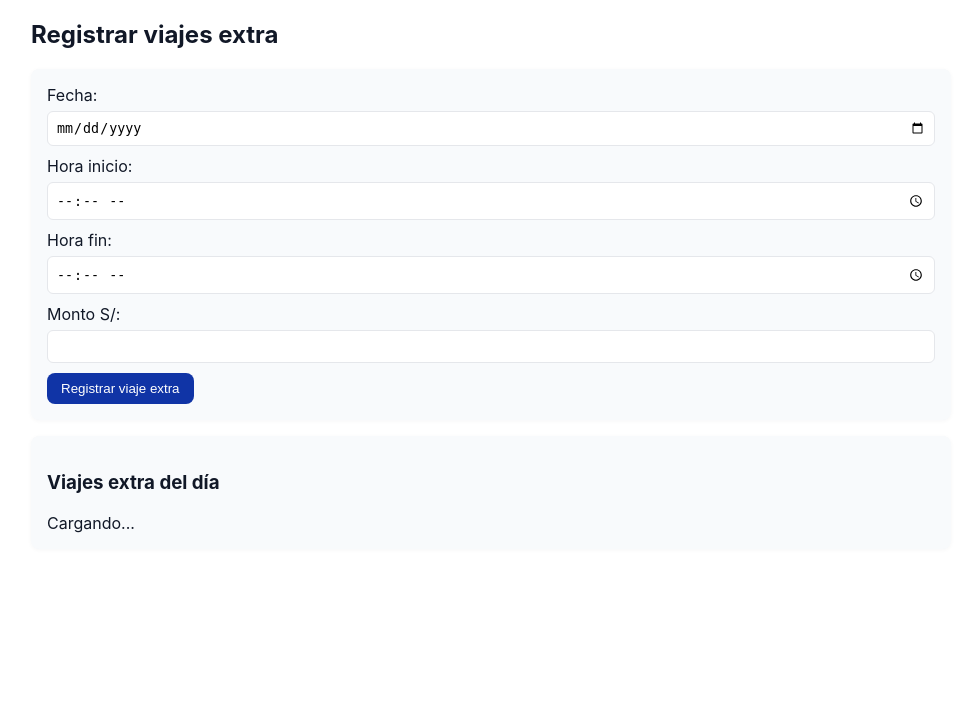
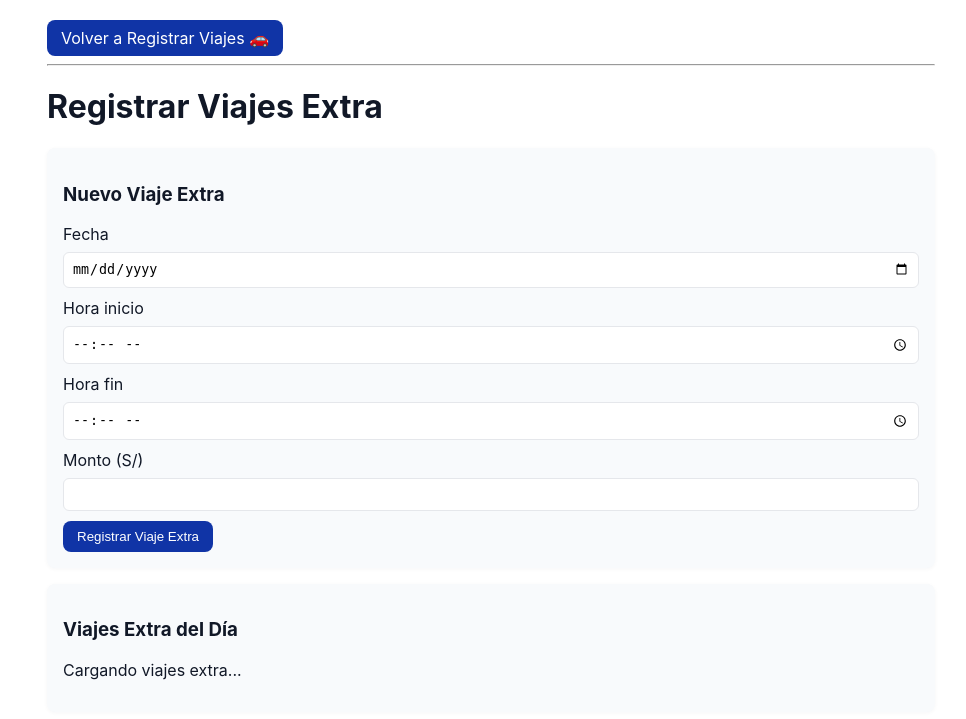
Before and after one commit to ajmonteroa45-del/tripcounterapp, a Flask app: template templates/extras.html in a window 1280 px wide. Shown: the part 53-772 px from the top of the page, without its empty margins (149-1115 px from the left). Run offline with Flask 3, Linux system fonts and the light colour scheme; the template is opened without the code that fills it, so the values that code supplies are empty.

Commit message:
Actualizar extras.html
Date agregado

```diff
--- a/templates/extras.html
+++ b/templates/extras.html
@@ -1,26 +1,50 @@
 {% extends "base.html" %}
+
+{% block title %}Registrar Extras{% endblock %}
+
 {% block content %}
-  <h2>Registrar viajes extra</h2>
-  <section class="card">
-    <form id="extra-form">
-      <label>Fecha:
-        <input type="date" name="fecha" id="fecha_extra" value="{{ (datetime.utcnow().date()).isoformat() }}">
-      </label>
-      <label>Hora inicio:
-        <input type="time" name="hora_inicio" id="hora_inicio_extra" required>
-      </label>
-      <label>Hora fin:
-        <input type="time" name="hora_fin" id="hora_fin_extra" required>
-      </label>
-      <label>Monto S/:
-        <input type="number" name="monto" id="monto_extra" step="0.01" required>
-      </label>
-      <button type="submit" class="btn">Registrar viaje extra</button>
-    </form>
-  </section>
+    <div class="container mt-4">
 
-  <section class="card">
-    <h3>Viajes extra del día</h3>
-    <div id="extras-list">Cargando...</div>
-  </section>
+        <a href="{{ url_for('viajes_page') }}" class="btn btn-info mb-4">
+            Volver a Registrar Viajes 🚗
+        </a>
+        <hr>
+        <h1 class="mb-4">Registrar Viajes Extra</h1>
+
+        <section class="card p-4 mb-4">
+            <h3>Nuevo Viaje Extra</h3>
+            <form id="extra-form">
+                <div class="row">
+                    <div class="col-md-3 mb-3">
+                        <label for="fecha_extra" class="form-label">Fecha</label>
+                        <input type="date" name="fecha" id="fecha_extra" class="form-control" value="{{ today_date }}" required>
+                    </div>
+
+                    <div class="col-md-3 mb-3">
+                        <label for="hora_inicio_extra" class="form-label">Hora inicio</label>
+                        <input type="time" name="hora_inicio" id="hora_inicio_extra" class="form-control" required>
+                    </div>
+
+                    <div class="col-md-3 mb-3">
+                        <label for="hora_fin_extra" class="form-label">Hora fin</label>
+                        <input type="time" name="hora_fin" id="hora_fin_extra" class="form-control" required>
+                    </div>
+
+                    <div class="col-md-3 mb-3">
+                        <label for="monto_extra" class="form-label">Monto (S/)</label>
+                        <input type="number" name="monto" id="monto_extra" class="form-control" step="0.01" required>
+                    </div>
+                </div>
+
+                <button type="submit" class="btn btn-primary mt-3">Registrar Viaje Extra</button>
+            </form>
+        </section>
+
+        <section class="card p-4">
+            <h3>Viajes Extra del Día</h3>
+            <div id="extras-list">
+                <p class="text-info">Cargando viajes extra...</p>
+            </div>
+        </section>
+    </div>
 {% endblock %}
```
